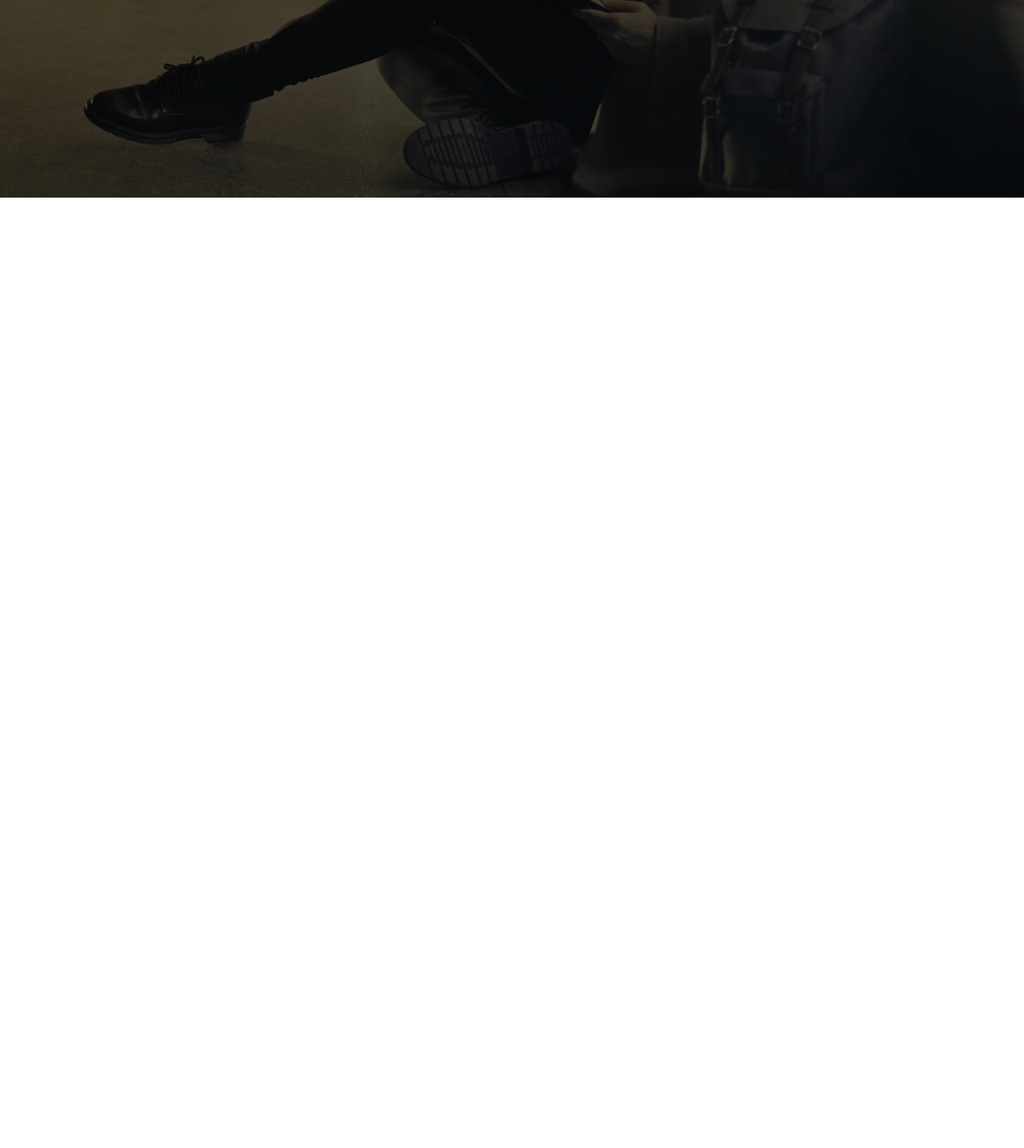
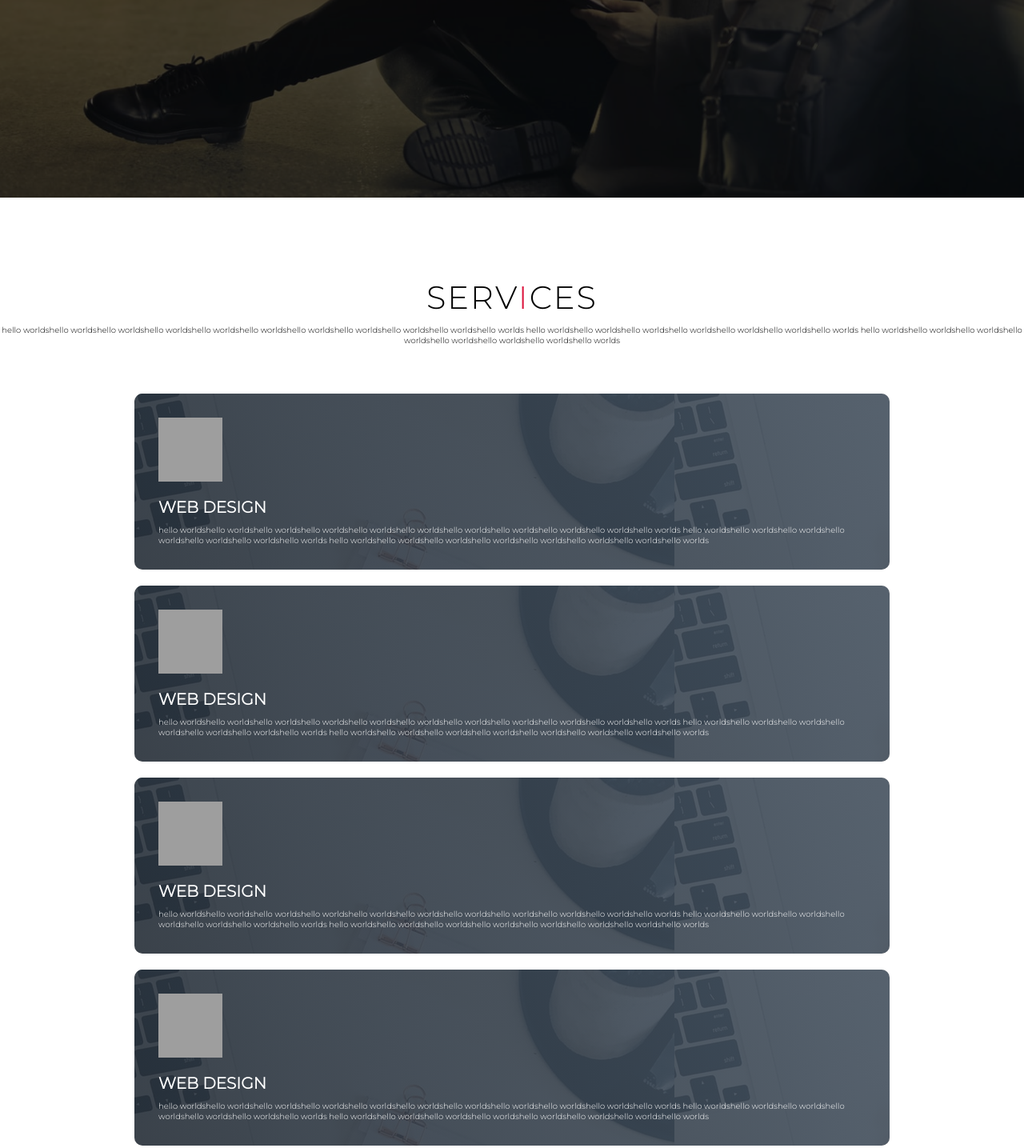
Before and after one commit to sunuppromise/Office-WebSite, a plain HTML site: page index.html in a window 1280 px wide. Shown: the part 553-1988 px from the top of the page at 80% size. Before the commit the page ends 800 px from the top, so only its background shows below. Drawn offline with Linux system fonts and the light colour scheme; grey boxes are pictures that could not be loaded.

Commit message:
Service Section Commit

```diff
--- a/index.html
+++ b/index.html
@@ -20,5 +20,46 @@
         </div>
     </section>
     <!-- end hero section -->
+
+    <!-- Service section -->
+    <section id="services">
+        <div class="services container">
+            <div class="serivce-top">
+                <h1 class=" section-title">Serv<span>i</span>ces</h1>
+                <p>hello worldshello worldshello worldshello worldshello worldshello worldshello worldshello worldshello worldshello worldshello worlds hello worldshello worldshello worldshello worldshello worldshello worldshello worlds hello worldshello worldshello worldshello worldshello worldshello worldshello worldshello worlds</p>
+            </div>
+            <div class="service-bottom">
+                <div class="service-item">
+                    <div class="icon">
+                        <img src="https://img.icons8.com/bubbles/50/000000/home.png"/>
+                    </div>
+                    <h2>Web Design</h2>
+                    <p>hello worldshello worldshello worldshello worldshello worldshello worldshello worldshello worldshello worldshello worldshello worlds hello worldshello worldshello worldshello worldshello worldshello worldshello worlds hello worldshello worldshello worldshello worldshello worldshello worldshello worldshello worlds</p>
+                </div>
+                <div class="service-item">
+                    <div class="icon">
+                        <img src="https://img.icons8.com/bubbles/50/000000/home.png"/>
+                    </div>
+                    <h2>Web Design</h2>
+                    <p>hello worldshello worldshello worldshello worldshello worldshello worldshello worldshello worldshello worldshello worldshello worlds hello worldshello worldshello worldshello worldshello worldshello worldshello worlds hello worldshello worldshello worldshello worldshello worldshello worldshello worldshello worlds</p>
+                </div>
+                <div class="service-item">
+                    <div class="icon">
+                        <img src="https://img.icons8.com/bubbles/50/000000/home.png"/>
+                    </div>
+                    <h2>Web Design</h2>
+                    <p>hello worldshello worldshello worldshello worldshello worldshello worldshello worldshello worldshello worldshello worldshello worlds hello worldshello worldshello worldshello worldshello worldshello worldshello worlds hello worldshello worldshello worldshello worldshello worldshello worldshello worldshello worlds</p>
+                </div>
+                <div class="service-item">
+                    <div class="icon">
+                        <img src="https://img.icons8.com/bubbles/50/000000/home.png"/>
+                    </div>
+                    <h2>Web Design</h2>
+                    <p>hello worldshello worldshello worldshello worldshello worldshello worldshello worldshello worldshello worldshello worldshello worlds hello worldshello worldshello worldshello worldshello worldshello worldshello worlds hello worldshello worldshello worldshello worldshello worldshello worldshello worldshello worlds</p>
+                </div>
+            </div>
+        </div>
+    </section>
+    <!-- end Service section -->
 </body>
 </html>
--- a/style.css
+++ b/style.css
@@ -11,6 +11,11 @@ html{
 }
 a{
     text-decoration: none;
+}
+img{
+    width: 100%;
+    height: 100%;
+    object-fit: cover;
 }
 .container{
     min-height: 100vh;
@@ -102,6 +107,87 @@ a{
 }
 /* end hero section */
 
+/* service section */
+#services .services {
+    flex-direction: column;
+    text-align: center;
+    max-width: 1500px;
+    margin: 0 auto;
+    padding: 100px 0;
+}
+#services .section-title{
+    font-size: 4rem;
+    font-weight: 300;
+    color: black;
+    margin-bottom: 10px;
+    text-transform: uppercase;
+    letter-spacing: .2rem;
+    text-align: center;
+}
+#services .section-title span{
+    color: crimson;
+}
+#services .service-top p{
+    font-size: 1.4rem;
+    margin-top: 5px;
+    line-height: 2.5rem;
+    font-weight: 300px;
+    letter-spacing: .05rem;
+}
+#services .service-bottom{
+    display: flex;
+    align-items: center;
+    justify-content: center;
+    flex-wrap: wrap;
+    margin: 50px;
+
+}
+
+#services .service-item{
+    flex-basis: 80%;
+    display: flex;
+    align-items: flex-start;
+    justify-content: center;
+    flex-direction: column;
+    padding: 30px;
+    border-radius: 10px;
+    background-image: url(./img/img-1.png);
+    margin: 10px 5%;
+    position: relative;
+    z-index: 1;
+    overflow: hidden;
+}
+
+#services .service-item::after {
+	content: '';
+	position: absolute;
+	left: 0;
+	top: 0;
+	height: 100%;
+	width: 100%;
+	background-image: linear-gradient(60deg, #29323c 0%, #485563 100%);
+	opacity: 0.9;
+	z-index: -1;
+}
+
+#services .service-bottom .icon{
+    height: 80px;
+    width: 80px;
+    margin-bottom: 20px;
+}
+
+#services .service-item h2 {
+	font-size: 2rem;
+	color: white;
+	margin-bottom: 10px;
+	text-transform: uppercase;
+}
+
+#services .service-item p{
+    color: white;
+    text-align: left;
+}
+/* end service section */
 
 /* keyframes */
 @keyframes text_raveal_box{
```
Also changed, not shown: img/icons8-home-50.png (added).
